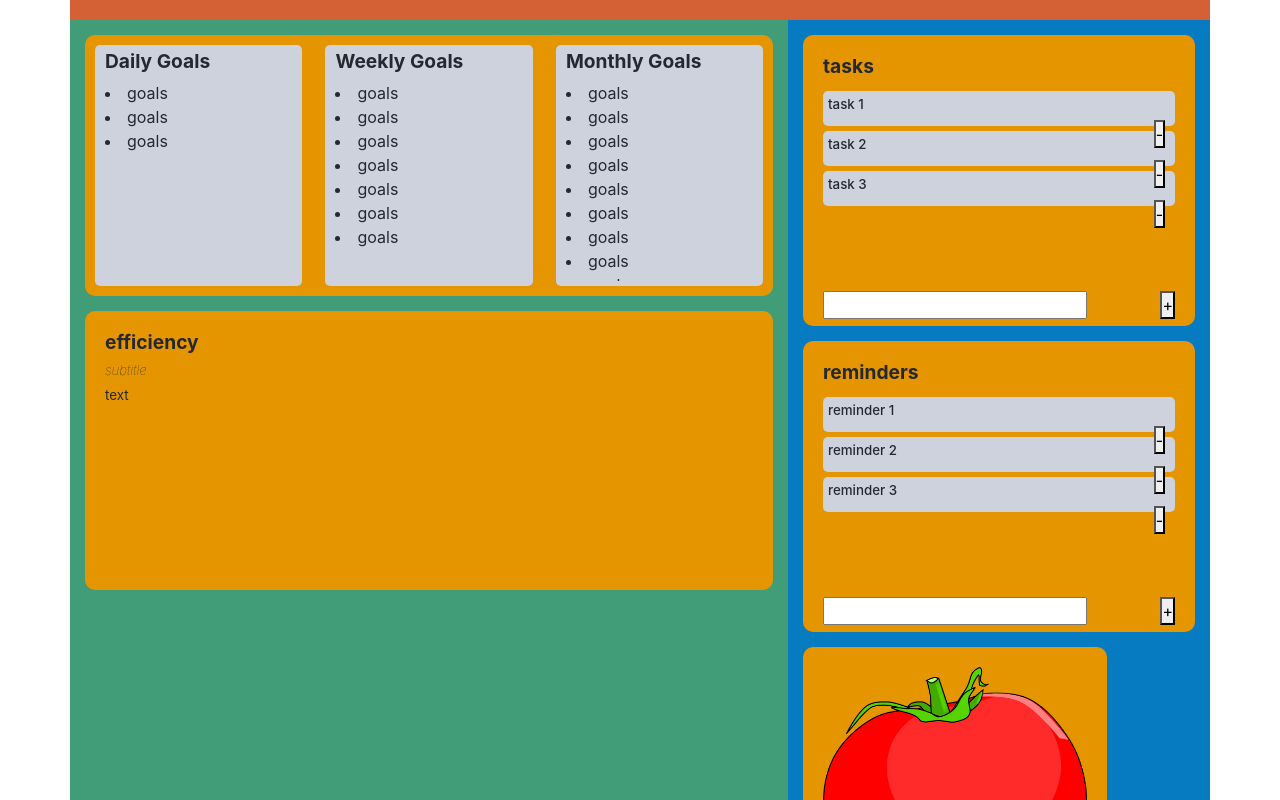
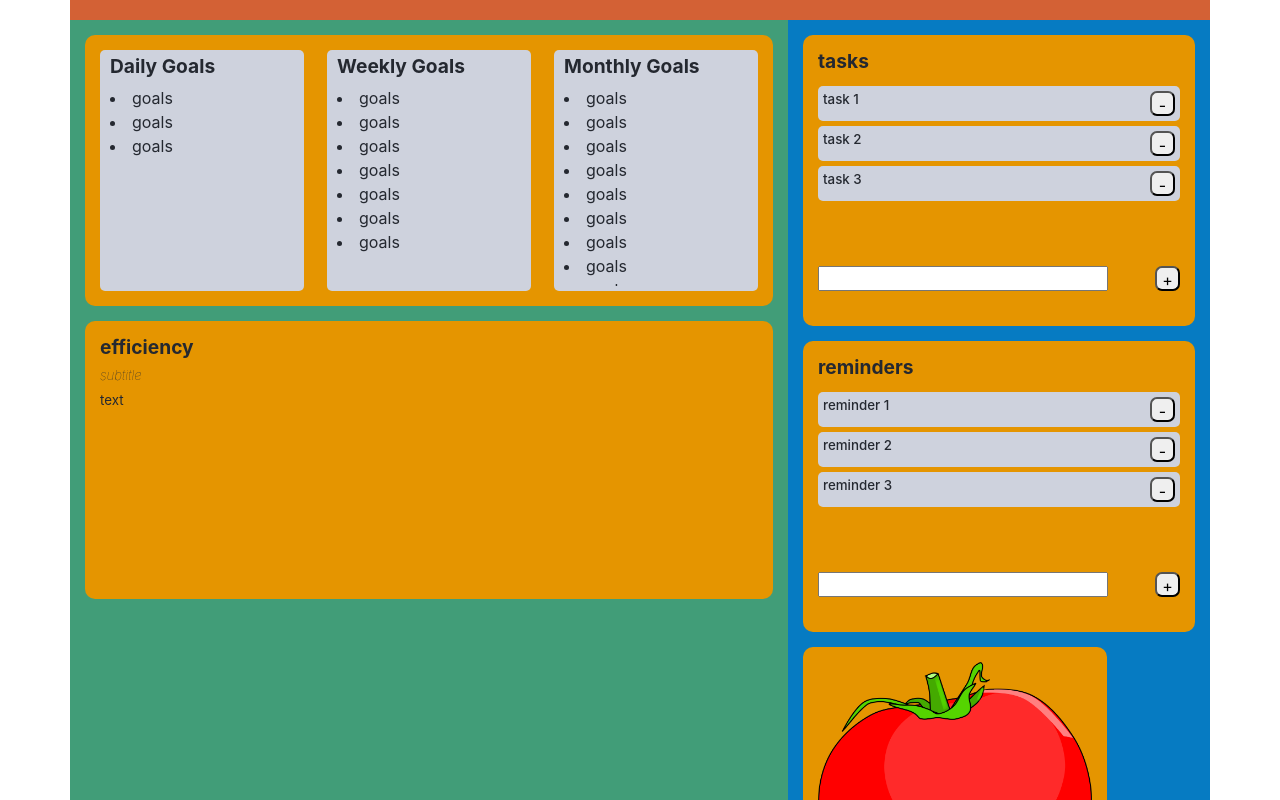
Before and after one commit to rjflanagan95/task-extension, a React (Create React App) app: page / in a window 1280 px wide. Shown: the top 800 px of the page. Built offline with nearby package versions, Linux system fonts and the light colour scheme.

Commit message:
fixing button positioning, styling

```diff
--- a/src/components/Main/main.css
+++ b/src/components/Main/main.css
@@ -33,14 +33,13 @@
     margin: 15px 0px 15px 0px;
     border-radius: 10px;
     background-color: #e59500;
-    padding: 10px 10px 10px 10px;
+    padding: 15px 15px 15px 15px;
 }
 
 .panelBody {
     /* background-color: #CED2DD; */
     /* background-color: rgb(210, 216, 233); */
     background-color: #e59500;
-    padding: 10px 10px 10px 10px;
     /* background-color: #DFFDFF; */
 }
 
--- a/src/components/reminders/reminders.css
+++ b/src/components/reminders/reminders.css
@@ -13,24 +13,31 @@
 
 .reminderTitle {
     font-size: smaller;
+    float: left;
 }
 
 .removeReminderBtn {
     float: right;
-    margin-right: 5px;
+    height: 25px;
+    width: 25px;
+    border-radius: 7px;
 }
 
 .reminderForm {
-    padding: 10px 10px 10px 10px;
+    height: 30px;
     position: relative;
     bottom: 15px;
 }
 
 .reminderInput {
     float: left;
-    width: 75%;
+    height: 25px;
+    width: 80%;
 }
 
 .addReminder {
     float: right;
+    height: 25px;
+    width: 25px;
+    border-radius: 7px;
 }
--- a/src/components/tasks/tasks.css
+++ b/src/components/tasks/tasks.css
@@ -9,28 +9,36 @@
     background-color: #CED2DD;
     padding: 5px 5px 5px 5px;
     border-radius: 5px;
+    overflow: auto;
 }
 
 .taskTitle {
     font-size: smaller;
+    float: left;
 }
 
 .removeTaskBtn {
     float: right;
-    margin-right: 5px;
+    height: 25px;
+    width: 25px;
+    border-radius: 7px;
 }
 
 .taskForm {
-    padding: 10px 10px 10px 10px;
+    height: 30px;
     position: relative;
     bottom: 15px;
 }
 
 .taskInput {
     float: left;
-    width: 75%;
+    height: 25px;
+    width: 80%;
 }
 
 .addTaskBtn {
     float: right;
+    height: 25px;
+    width: 25px;
+    border-radius: 7px;
 }
```
